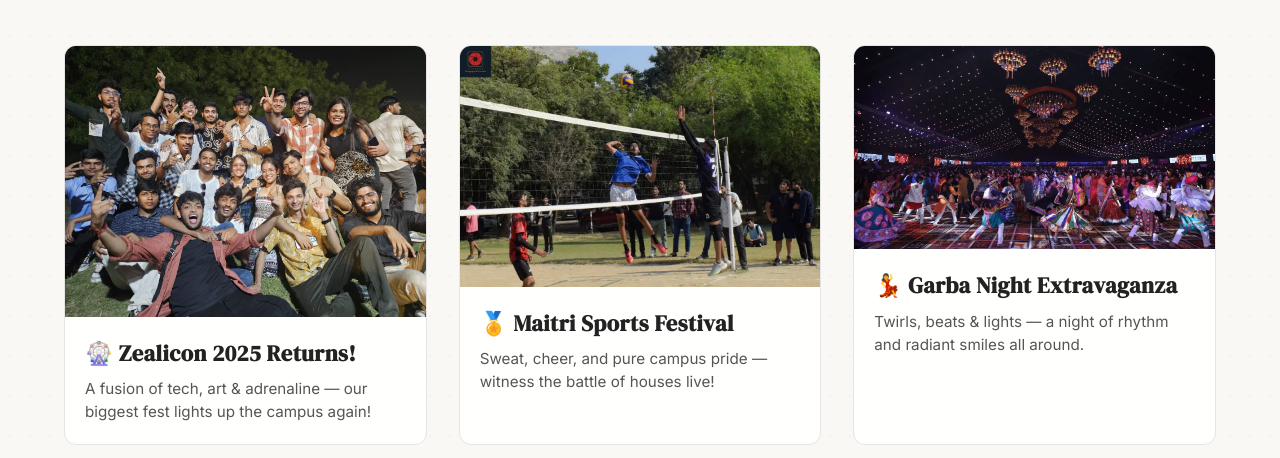
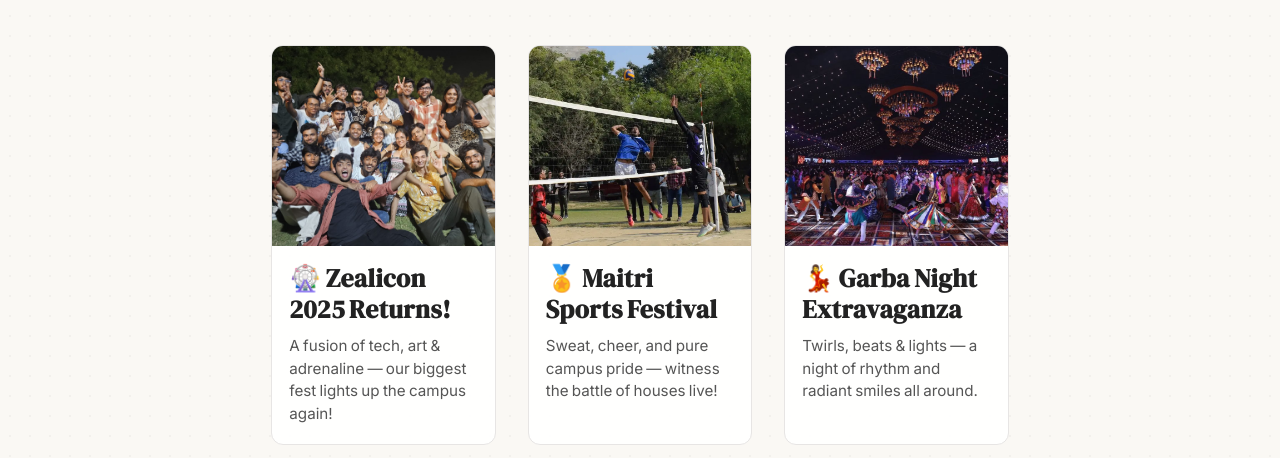
Before and after one commit to harshiittttt/CollegeTimes, a plain HTML site: page index.html in a window 1280 px wide. Shown: the part 494-952 px from the top of the page. Drawn offline with nearby package versions, Linux system fonts and the light colour scheme.

Commit message:
front page stories commit

```diff
--- a/index.html
+++ b/index.html
@@ -1,5 +1,6 @@
 <!DOCTYPE html>
 <html lang="en">
+
 <head>
   <meta charset="UTF-8" />
   <meta name="viewport" content="width=device-width, initial-scale=1.0" />
@@ -8,7 +9,8 @@
   <script src="https://cdn.tailwindcss.com"></script>
 
   <!-- Fonts -->
-  <link href="https://fonts.googleapis.com/css2?family=Inter:wght@400;500;600&family=DM+Serif+Display&display=swap" rel="stylesheet">
+  <link href="https://fonts.googleapis.com/css2?family=Inter:wght@400;500;600&family=DM+Serif+Display&display=swap"
+    rel="stylesheet">
 </head>
 
 <body>
@@ -22,7 +24,7 @@
       <ul class="nav-links">
         <li><a href="index.html" style="color:#ec4899; font-weight:600;">Home</a></li>
 
-        <li><a href="lostandfound.html" >Lost & Found</a></li>
+        <li><a href="lostandfound.html">Lost & Found</a></li>
         <li><a href="clubs.html">Clubs</a></li>
         <li><a href="schedule.html">Schedules</a></li>
         <li><a href="community.html">Community</a></li>
@@ -37,28 +39,28 @@
   </section>
 
   <!-- TOP NEWS -->
-  <section class="section news">
+  <section class="section">
     <h3>🔥 Front Page Stories</h3>
-    <div class="news-grid">
+    <div class="news">
       <article class="card">
-        <img src="assets/img/zealicon.jpg" alt="Zealicon Fest">
-        <div class="p-5">
+        <div><img src="assets/img/zealicon.jpg" alt="Zealicon Fest"></div>
+        <div class="card-detail">
           <h4>🎡 Zealicon 2025 Returns!</h4>
           <p>A fusion of tech, art & adrenaline — our biggest fest lights up the campus again!</p>
         </div>
       </article>
 
       <article class="card">
-        <img src="assets/img/jss_sports.jpg" alt="Maitri Sports">
-        <div class="p-5">
+        <div><img src="assets/img/jss_sports.jpg" alt="Zealicon Fest"></div>
+        <div class="card-detail">
           <h4>🏅 Maitri Sports Festival</h4>
           <p>Sweat, cheer, and pure campus pride — witness the battle of houses live!</p>
         </div>
       </article>
 
       <article class="card">
-        <img src="assets/img/garba_nigh.jpg" alt="Garba Night">
-        <div class="p-5">
+        <div><img src="assets/img/garba_nigh.jpg" alt="Zealicon Fest"></div>
+        <div class="card-detail">
           <h4>💃 Garba Night Extravaganza</h4>
           <p>Twirls, beats & lights — a night of rhythm and radiant smiles all around.</p>
         </div>
@@ -95,4 +97,5 @@
   </footer>
 
 </body>
+
 </html>
--- a/style.css
+++ b/style.css
@@ -7,14 +7,17 @@ body {
   color: #222;
   font-family: 'Inter', sans-serif;
   background-image:
-    linear-gradient(rgba(0,0,0,0.02) 1px, transparent 1px),
-    linear-gradient(90deg, rgba(0,0,0,0.02) 1px, transparent 1px),
-    radial-gradient(circle at 30% 20%, rgba(0,0,0,0.015), transparent 40%);
+    linear-gradient(rgba(0, 0, 0, 0.02) 1px, transparent 1px),
+    linear-gradient(90deg, rgba(0, 0, 0, 0.02) 1px, transparent 1px),
+    radial-gradient(circle at 30% 20%, rgba(0, 0, 0, 0.015), transparent 40%);
   background-size: 30px 30px, 30px 30px, 100% 100%;
 }
 
 /* HEADINGS */
-h1, h2, h3, h4 {
+h1,
+h2,
+h3,
+h4 {
   font-family: 'DM Serif Display', serif;
   letter-spacing: 0.5px;
 }
@@ -26,7 +29,7 @@ a {
 
 /* NAVBAR */
 .navbar {
-  background: rgba(255,255,255,0.9);
+  background: rgba(255, 255, 255, 0.9);
   backdrop-filter: blur(10px);
   border-bottom: 1px solid #d6d3d1;
   position: sticky;
@@ -95,7 +98,7 @@ a {
 
 /* SECTION */
 .section {
-  max-width: 1200px;
+  width: 80vw;
   margin: auto;
   padding: 5rem 1.5rem;
   text-align: center;
@@ -111,17 +114,22 @@ a {
 }
 
 /* NEWS */
-.news-grid {
-  display: grid;
-  grid-template-columns: repeat(auto-fit, minmax(300px, 1fr));
+.news {
+  display: flex;
+  justify-content: center;
+  align-items: start;
+  flex-wrap: wrap;
   gap: 2rem;
   margin-top: 3rem;
   text-align: left;
 }
 
 .card {
-  background-color: rgba(255,255,255,0.95);
+  flex-shrink: 0;
+  background-color: rgba(255, 255, 255, 0.95);
   border: 1px solid #e7e5e4;
+  width: 23%;
+  height: 400px;
   border-radius: 12px;
   overflow: hidden;
   transition: 0.25s ease;
@@ -129,18 +137,38 @@ a {
 
 .card:hover {
   transform: translateY(-4px);
-  box-shadow: 0 8px 20px rgba(0,0,0,0.06);
+  box-shadow: 0 8px 20px rgba(0, 0, 0, 0.06);
 }
 
-.card h4 {
-  font-size: 1.4rem;
-  font-weight: 700;
-  margin-bottom: 0.5rem;
+.card>:nth-child(1) {
+  width: 100%;
+  height: 200px;
 }
 
-.card p {
+.card>:nth-child(1) img {
+  width: 100%;
+  height: 100%;
+  object-fit: cover;
+  object-position: center center;
+}
+
+.card-detail {
+  padding: 17px;
+}
+
+.card-detail h4 {
+  font-size: 1.6rem;
+  word-spacing: -2px;
+  line-height: 1.2;
+  font-weight: 700;
+  margin-bottom: 10px;
+}
+
+.card-detail p {
   color: #555;
   font-size: 0.95rem;
+  word-spacing: -1px;
+  line-height: 1.5;
 }
 
 /* CLUBS */
@@ -169,14 +197,14 @@ a {
   text-align: center;
   padding: 1.5rem;
   border-top: 1px solid #d6d3d1;
-  background: rgba(255,255,255,0.9);
+  background: rgba(255, 255, 255, 0.9);
   color: #555;
   font-size: 0.9rem;
 }
 
 /* Subtle background grid pattern for that "newspaper" texture */
 body {
-  background-image: radial-gradient(rgba(0,0,0,0.03) 1px, transparent 1px);
+  background-image: radial-gradient(rgba(0, 0, 0, 0.03) 1px, transparent 1px);
   background-size: 20px 20px;
 }
 
@@ -186,7 +214,10 @@ a {
 }
 
 /* Improve font look */
-h1, h2, h3, h4 {
+h1,
+h2,
+h3,
+h4 {
   letter-spacing: 0.5px;
 }
 
@@ -220,3 +251,19 @@ section:hover {
   transform: translateY(-2px);
   box-shadow: 0 6px 16px rgba(0, 0, 0, 0.2);
 }
+
+@media (max-width:1200px) {
+  .section {
+    width: 90vw;
+  }
+
+  .card {
+    width: 45%;
+  }
+
+  .card>:nth-child(1) {
+    width: 100%;
+    height: 270px;
+  }
+
+}
```
